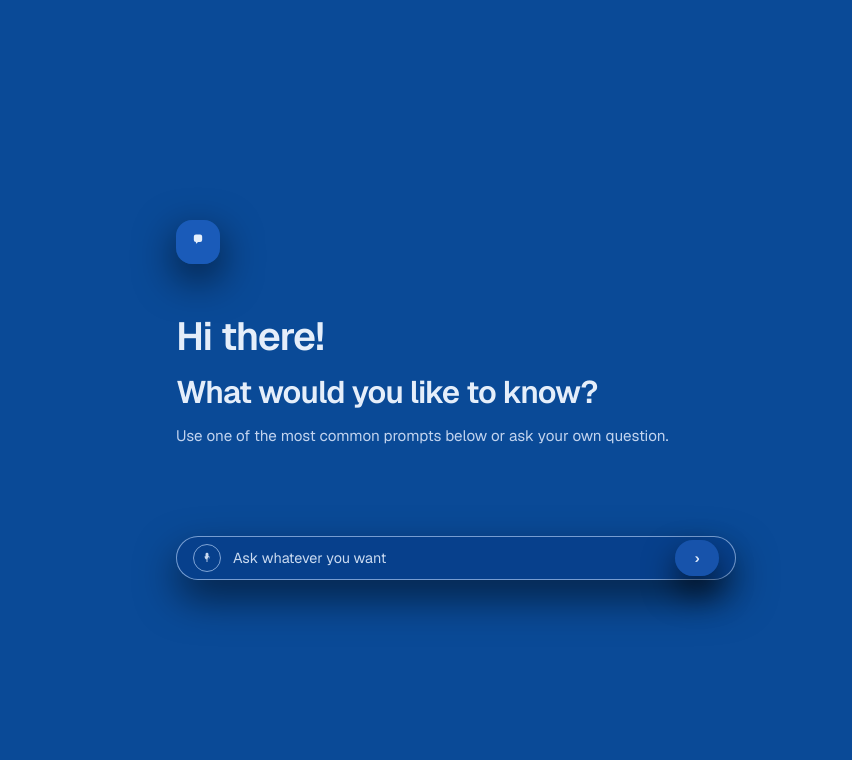
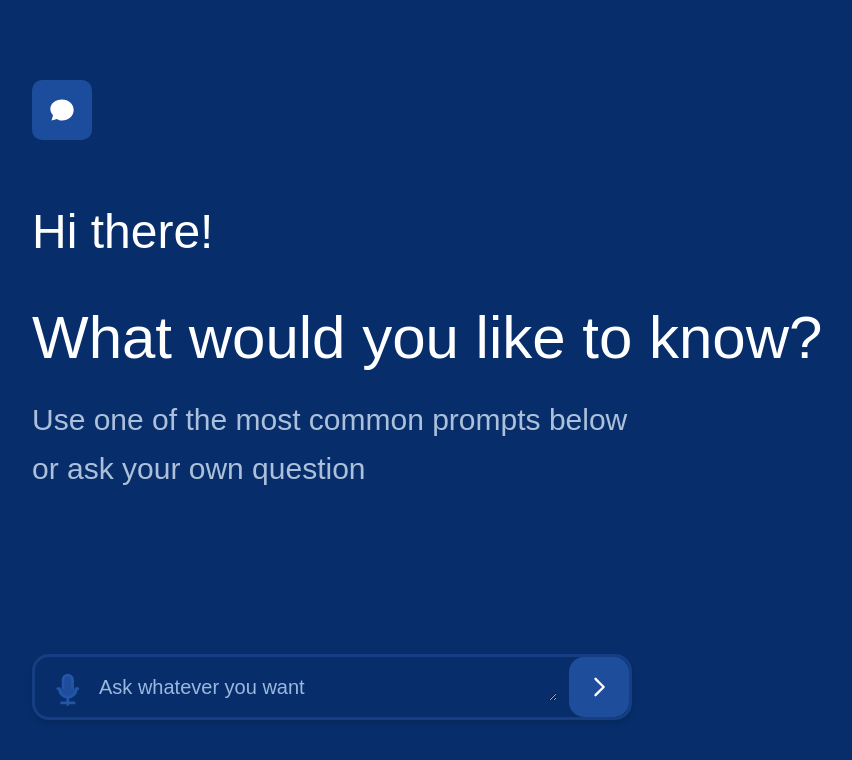
Before and after one commit to katherinek727/full_stack_test_f, a Next.js app: page / in a window 1280 px wide. Shown: the top 760 px of the page, without its empty margins (128-980 px from the left). Built offline with nearby package versions, Linux system fonts and the light colour scheme.

Commit message:
complete interface

```diff
--- a/app/page.tsx
+++ b/app/page.tsx
@@ -1,62 +1,38 @@
+import ChatInput from "../components/ChatInput";
+import { Mic, ArrowRight } from "lucide-react"
+
 export default function Home() {
   return (
-    <div className="flex min-h-screen items-center justify-center bg-[#0A4A97] px-6 pb-16 pt-16 font-sans text-white">
-      <main className="w-full max-w-2xl text-[rgba(234,242,252,0.98)]">
-        <div className="flex flex-col gap-12">
-          <div className="inline-flex h-11 w-11 items-center justify-center rounded-2xl bg-[rgba(27,92,186,0.98)] shadow-[0_14px_40px_rgba(0,0,0,0.65)]">
+     <div className="bg-[#072E6A] min-h-screen flex flex-col justify-between px-40 py-20">
+
+      <div>
+        {/* Chat icon */}
+        <div className="bg-[#1C4C9C] w-15 h-15 rounded-[10px] flex items-center justify-center mb-5 text-white text-xl">
           <svg
+            xmlns="http://www.w3.org/2000/svg"
             viewBox="0 0 24 24"
-              aria-hidden="true"
-              className="h-5 w-5 text-[rgba(234,242,252,0.98)]"
+            className="w-7 h-7 text-white"
+            fill="currentColor"
           >
-              <path
-                d="M7 5.5A2.5 2.5 0 0 1 9.5 3h5A2.5 2.5 0 0 1 17 5.5v4A2.5 2.5 0 0 1 14.5 12H12l-1.8 1.8A0.85 0.85 0 0 1 9.5 13.6V12H9.5A2.5 2.5 0 0 1 7 9.5v-4Z"
-                fill="currentColor"
-              />
+            <path d="M12 3C6.486 3 2 6.589 2 11c0 2.066.877 3.96 2.32 5.416L3 21l4.717-1.32C9.062 20.573 10.5 21 12 21c5.514 0 10-3.589 10-9s-4.486-9-10-9z" />
           </svg>
         </div>
 
-          <section className="space-y-3 text-[rgba(234,242,252,0.98)]">
-            <h1 className="text-[2.45rem] font-semibold leading-tight tracking-tight">
-              Hi there!
-            </h1>
-            <p className="text-[1.95rem] font-semibold leading-tight tracking-tight">
-              What would you like to know?
+        {/* Headings */}
+        <h1 className="text-white text-5xl mt-17">Hi there!</h1>
+        <h1 className="text-white text-6xl mt-13">What would you like to know?</h1>
+        <p className="mt-7 mb-10 text-[#ACC0DB] text-3xl font-thin leading-relaxed">
+          Use one of the most common prompts below<br />
+          or ask your own question
         </p>
-            <p className="max-w-xl text-[0.95rem] leading-relaxed text-[rgba(202,218,243,0.96)]">
-              Use one of the most common prompts below or ask your own question.
-            </p>
-          </section>
+      </div>
 
-          <div className="mt-10 flex flex-col gap-6">
-            <div className="flex items-center">
-              <div className="relative flex h-11 w-full max-w-[560px] flex-1 items-center rounded-full border border-[rgba(157,189,232,0.75)] bg-[rgba(6,55,126,0.45)] px-4 text-sm text-[rgba(213,227,245,0.95)] shadow-[0_18px_40px_rgba(0,0,0,0.55)]">
-                <div className="mr-3 flex h-7 w-7 items-center justify-center rounded-full border border-[rgba(157,189,232,0.8)] bg-transparent text-[rgba(213,227,245,0.95)]">
-                  <svg
-                    viewBox="0 0 24 24"
-                    aria-hidden="true"
-                    className="h-3.5 w-3.5"
-                  >
-                    <path
-                      d="M12 3a2.5 2.5 0 0 0-2.5 2.5v5A2.5 2.5 0 0 0 12 13a2.5 2.5 0 0 0 2.5-2.5v-5A2.5 2.5 0 0 0 12 3Zm-4 7.5A4 4 0 0 0 12 14.5a4 4 0 0 0 4-4V9h-1.5v1.5a2.5 2.5 0 0 1-5 0V9H8v1.5Zm3.25 5.13V19h1.5v-3.37A5.5 5.5 0 0 1 18.5 10H17a4 4 0 0 1-8 0H7.5a5.5 5.5 0 0 1 3.75 5.63Z"
-                      fill="currentColor"
-                    />
-                  </svg>
+
+      <div>
+        {/* Chat input */}
+        <ChatInput />
       </div>
-                <span className="flex-1 truncate text-[0.9rem] text-[rgba(210,225,245,0.96)]">
-                  Ask whatever you want
-                </span>
-                <button
-                  type="button"
-                  className="ml-3 flex h-9 w-11 items-center justify-center rounded-[18px] bg-[rgba(24,84,172,0.98)] text-[rgba(226,237,252,0.98)] shadow-[0_16px_32px_rgba(0,0,0,0.65)]"
-                >
-                  <span className="text-sm font-semibold leading-none">›</span>
-                </button>
-              </div>
-            </div>
-          </div>
-        </div>
-      </main>
+
     </div>
   );
 }
--- /dev/null
+++ b/components/ChatInput.tsx
@@ -0,0 +1,60 @@
+import React from "react";
+import { Mic, ArrowRight } from "lucide-react"
+
+const ChatInput: React.FC = () => {
+  return (
+      <div className="flex items-center w-[600px] bg-[#072E6A] border border-[#153E83] border-[3px] rounded-[17px] pl-4 shadow-md">
+
+        {/* Mic Icon */}
+        {/* <Mic className="text-[#2557A9] w-5 h-5 mr-3" /> */}
+        {/* <svg
+          viewBox="0 0 24 24"
+          aria-hidden="true"
+          className="h-7 w-1"
+        >
+          <path
+            d="M12 3a2.5 2.5 0 0 0-2.5 2.5v5A2.5 2.5 0 0 0 12 13a2.5 2.5 0 0 0 2.5-2.5v-5A2.5 2.5 0 0 0 12 3Zm-4 7.5A4 4 0 0 0 12 14.5a4 4 0 0 0 4-4V9h-1.5v1.5a2.5 2.5 0 0 1-5 0V9H8v1.5Zm3.25 5.13V19h1.5v-3.37A5.5 5.5 0 0 1 18.5 10H17a4 4 0 0 1-8 0H7.5a5.5 5.5 0 0 1 3.75 5.63Z"
+            fill="#2356A9"
+          />
+        </svg> */}
+        <svg
+          xmlns="http://www.w3.org/2000/svg"
+          className="w-7 h-11 text-[#2356A9]"
+          fill="#1D4D9B"
+          viewBox="0 0 20 20"
+          stroke="currentColor"
+          strokeWidth="2"
+        >
+          <path strokeLinecap="round" strokeLinejoin="round" d="M12 1.5a3.375 3.375 0 00-3.375 3.375v6.75A3.375 3.375 0 0012 15a3.375 3.375 0 003.375-3.375V4.875A3.375 3.375 0 0012 1.5z" />
+          <path strokeLinecap="round" strokeLinejoin="round" d="M19.125 11.25H18a6 6 0 01-12 0H4.875" />
+          <path strokeLinecap="round" strokeLinejoin="round" d="M12 18v4.5m-4.5-1.125h9" />
+        </svg>
+
+
+        {/* Input */}
+        <textarea
+          // type="text"
+          placeholder="Ask whatever you want"
+          rows={1}
+          className="flex-1 scrollbar-hide bg-transparent outline-none text-[#ACC0DB] text-[20px] placeholder-[#9bb8e0] text-sm pl-5"
+        />
+
+        {/* Arrow Button */}
+        <button className="ml-3 bg-[#1D4D9B] hover:bg-gray-200 transition rounded-[15px] p-4 flex items-center justify-center">
+          {/* <ArrowRight className="w-4 h-4 text-[#0d3b78]" /> */}
+         <svg
+            xmlns="http://www.w3.org/2000/svg"
+            fill="none"
+            viewBox="0 0 24 24"
+            stroke="currentColor"
+            strokeWidth="2"
+            className="w-7 h-7 text-white"
+          >
+            <path strokeLinecap="round" strokeLinejoin="round" d="M9 5l7 7-7 7" />
+          </svg>
+        </button>
+      </div>
+  );
+};
+
+export default ChatInput;
--- /dev/null
+++ b/globals.css
@@ -0,0 +1,5 @@
+/* stylelint-disable at-rule-no-unknown */
+@tailwind base;
+@tailwind components;
+@tailwind utilities;
+/* stylelint-enable at-rule-no-unknown */
--- a/package.json
+++ b/package.json
@@ -9,6 +9,7 @@
     "lint": "eslint"
   },
   "dependencies": {
+    "lucide-react": "^0.577.0",
     "next": "16.1.6",
     "react": "19.2.3",
     "react-dom": "19.2.3"
--- /dev/null
+++ b/tailwind.config.js
@@ -0,0 +1,11 @@
+/** @type {import('tailwindcss').Config} */
+module.exports = {
+    content: [
+      "./app/**/*.{ts,tsx}",
+      "./components/**/*.{ts,tsx}",
+    ],
+    theme: {
+      extend: {},
+    },
+    plugins: [],
+  };
```
Also changed, not shown: 1 other file (tests, documents, lock files or other folders). Lines whose indentation alone changed are shown as unchanged.
